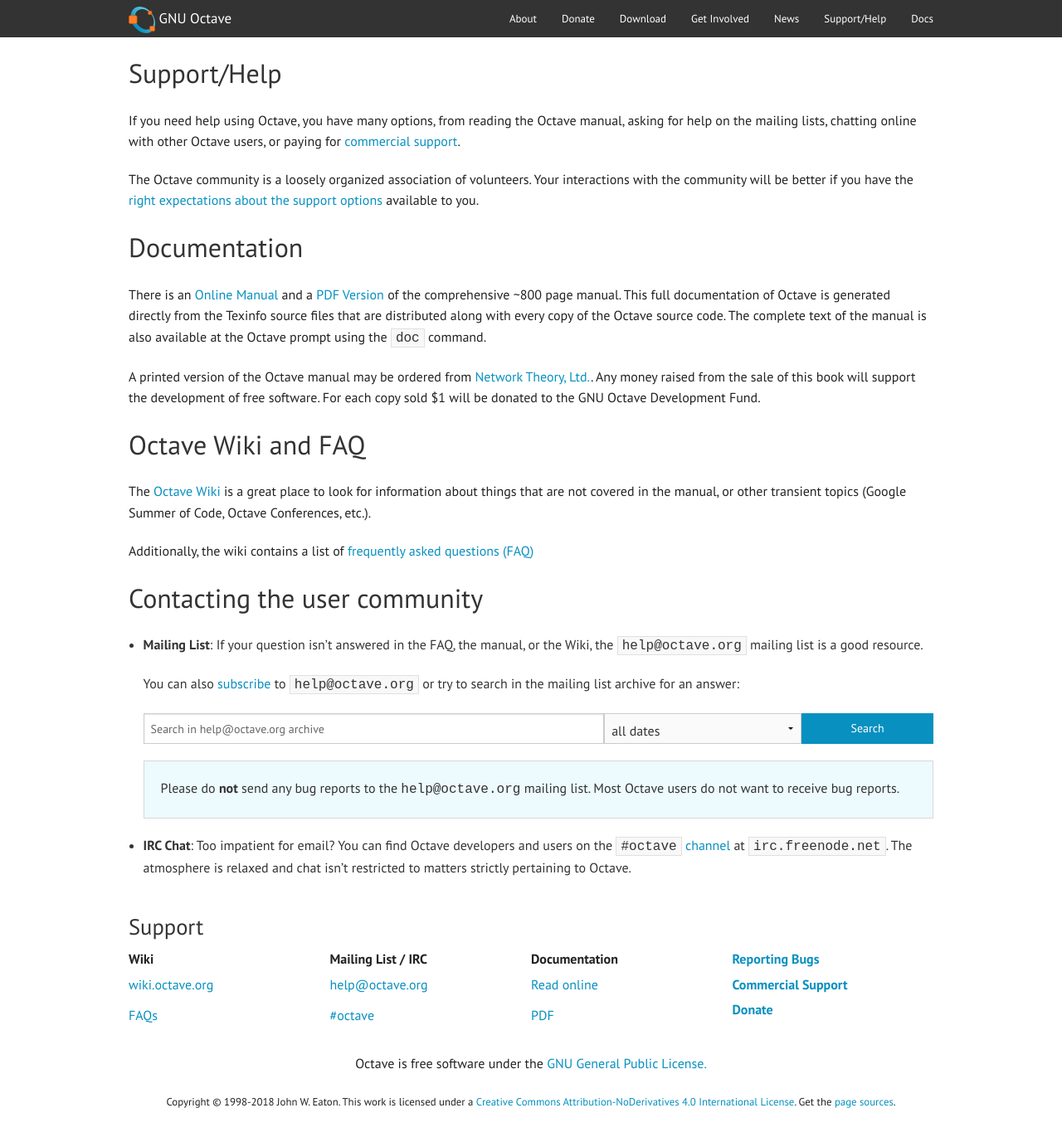
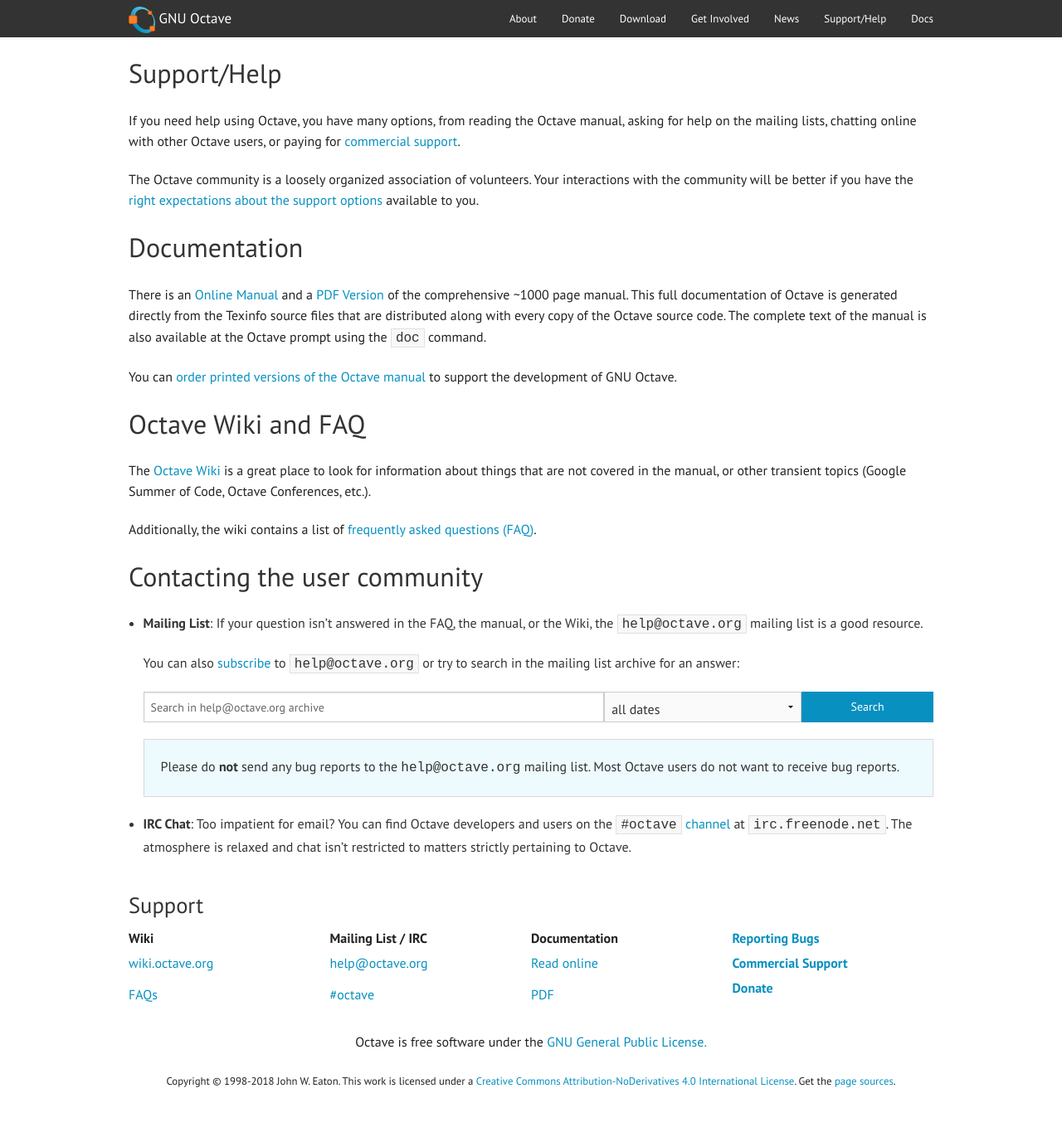
Before and after one commit to gnu-octave/gnu-octave.github.io, a Jekyll site: the page built from support.md, in a window 1280 px wide and 1371 px high. Shown: the whole window at 83% size. Built offline with Jekyll 4.4.1, drawn with Linux system fonts in a browser that asks for light colours.

Commit message:
support.md: Refer to the wiki for printed manuals (including newer versions).
Other minor improvments.

```diff
--- a/support.md
+++ b/support.md
@@ -21,19 +21,17 @@
 # Documentation
 
 There is an [Online Manual][3] and a [PDF Version][4] of the comprehensive
-~800 page manual.  This full documentation of Octave is generated directly
+~1000 page manual.  This full documentation of Octave is generated directly
 from the Texinfo source files that are distributed along with every copy of
 the Octave source code.  The complete text of the manual is also available
 at the Octave prompt using the `doc` command.
 
-A printed version of the Octave manual may be ordered from
-[Network Theory, Ltd.][5].  Any money raised from the sale of this book
-will support the development of free software.  For each copy sold $1
-will be donated to the GNU Octave Development Fund.
+You can [order printed versions of the Octave manual][5] to support the
+development of GNU Octave.
 
 [3]: {{ site.docs_url }}
 [4]: {{ "octave.pdf" | relative_url }}
-[5]: http://www.network-theory.co.uk/octave/manual
+[5]: {{ site.wiki_url }}/Publications_using_Octave#Printed_manuals
 
 
 # Octave Wiki and FAQ
@@ -43,7 +41,7 @@
 (Google Summer of Code, Octave Conferences, etc.).
 
 Additionally, the wiki contains a list of
-[frequently asked questions (FAQ)][7]
+[frequently asked questions (FAQ)][7].
 
 [6]: {{ site.wiki_url }}
 [7]: {{ site.faq_url }}
```
